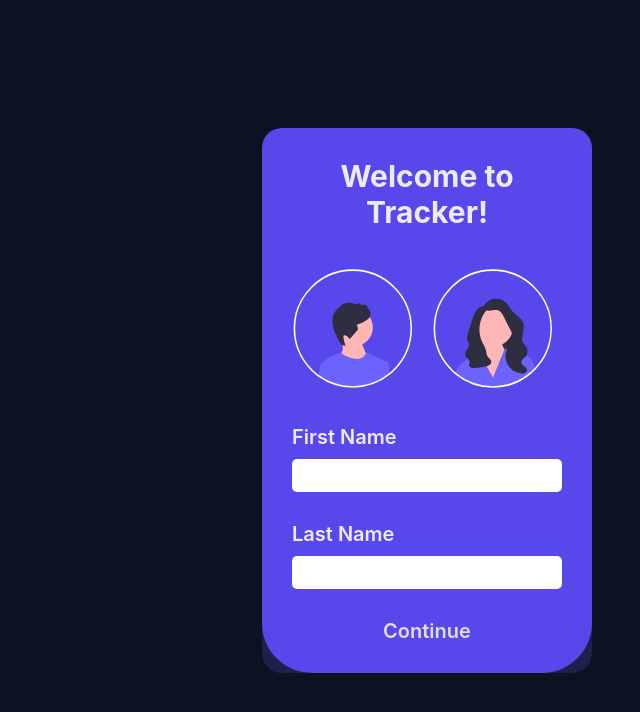
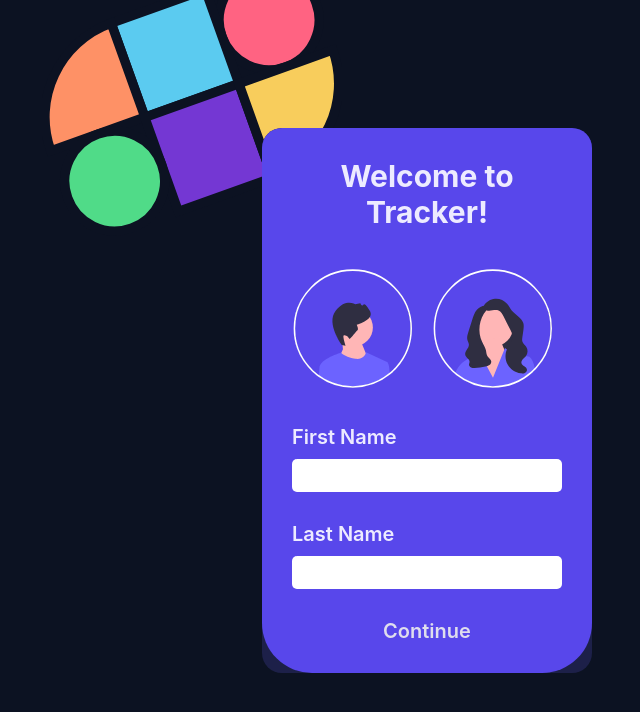
Before and after one commit to JavierLMB/Tracker, a React (Vite) app: page / in a window 1280 px wide. Shown: the top 712 px of the page, without its empty margins (213-853 px from the left). Built offline with nearby package versions, Linux system fonts and the light colour scheme.

Commit message:
"Added logo"

```diff
--- a/src/Components/Profile.jsx
+++ b/src/Components/Profile.jsx
@@ -1,6 +1,7 @@
 import DatePreview from "./DatePreview";
 import UserInfo from "./UserInfo";
 import UserSetup from "./UserSetup";
+import TrackerLogoSVG from "../images/TrackerLogoSVG.svg";
 
 export default function Profile({
   onSectionChange,
@@ -10,7 +11,11 @@ export default function Profile({
   onActivities,
 }) {
   return (
+    <>
       <div className="profile">
+        <div className="logoIconContainer">
+          <img className="logoIcon" src={TrackerLogoSVG} />
+        </div>
         {user ? (
           <UserInfo user={user} />
         ) : (
@@ -20,5 +25,6 @@ export default function Profile({
           <DatePreview section={section} onSectionChange={onSectionChange} />
         )}
       </div>
+    </>
   );
 }
--- a/src/index.css
+++ b/src/index.css
@@ -1,5 +1,5 @@
 :root {
-  --primary-dark: hsl(224, 46%, 9%);
+  --primary-dark: rgb(12, 18, 34);
   --primary-medium: hsl(236, 44%, 20%);
   --primary-light: hsl(246, 80%, 60%);
 
@@ -162,6 +162,20 @@ input[type="radio"] {
   width: 70%;
 }
 
+.logoIconContainer {
+  position: absolute;
+  top: -19rem;
+  right: 25rem;
+  z-index: -99;
+  width: 30rem;
+  height: 30rem;
+}
+
+.logoIconContainer:hover {
+  width: 35rem;
+  height: 35rem;
+}
+
 .profileIcon {
   width: 13rem;
   height: 13rem;
@@ -173,6 +187,7 @@ input[type="radio"] {
   justify-content: space-between;
   border-radius: var(--global-radius);
   background-color: var(--primary-medium);
+  position: relative;
 }
 
 .userSection {
@@ -332,6 +347,7 @@ input[type="radio"] {
   background-color: var(--primary-light);
   border-radius: var(--global-radius) var(--global-radius) var(--inner-radius)
     var(--inner-radius);
+  max-width: 97.8rem;
 }
 
 .cardList {
```
Also changed, not shown: src/images/TrackerLogo.png, src/images/TrackerLogoSVG.svg (added). Lines whose indentation alone changed are shown as unchanged.
